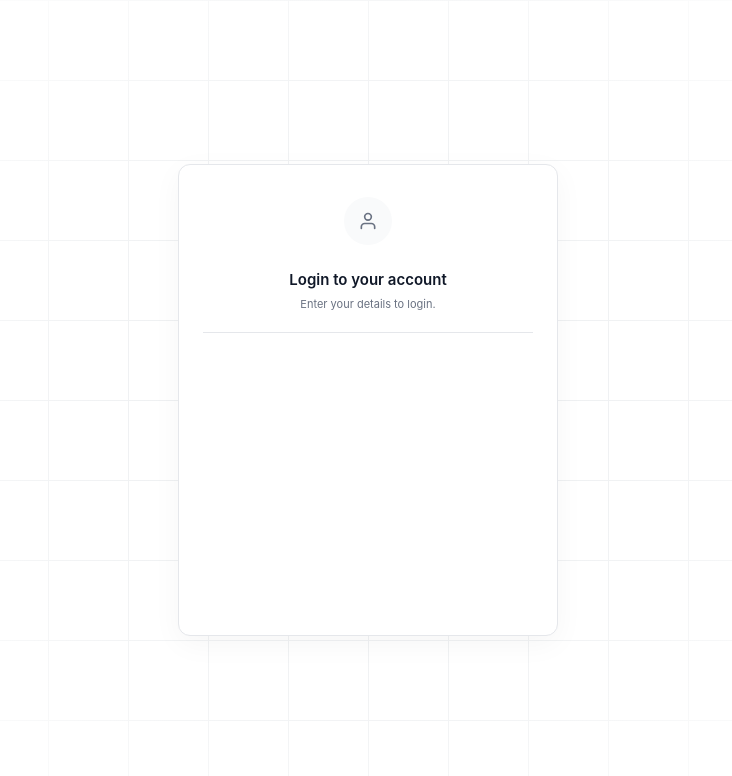
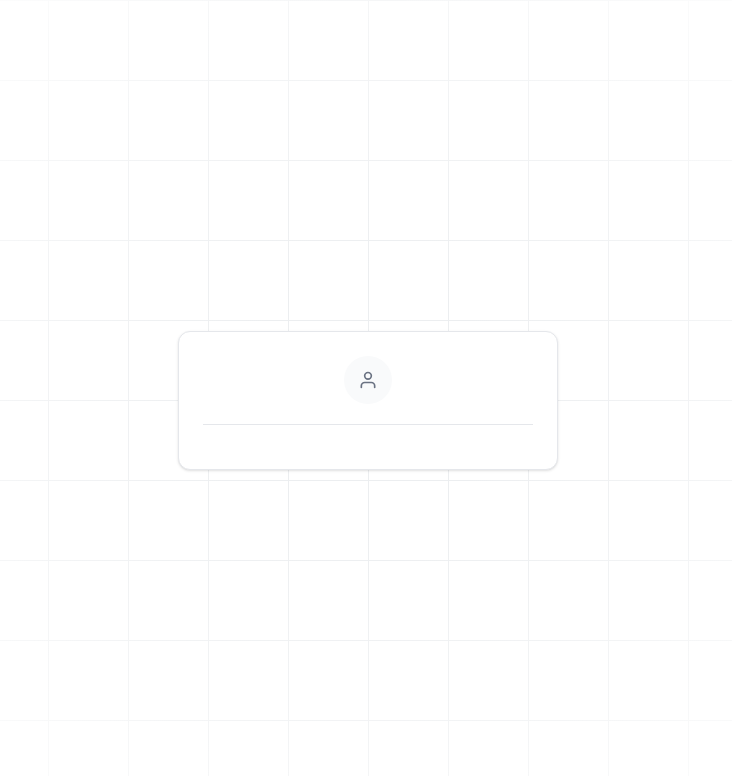
Before and after one commit to dieus-code/apex, a React (Vite) app: page / in a window 1280 px wide. Shown: the top 776 px of the page, without its empty margins (272-1004 px from the left). Built offline with nearby package versions, Linux system fonts and the light colour scheme.

Commit message:
Fixes to card component

```diff
--- a/src/App.tsx
+++ b/src/App.tsx
@@ -1,12 +1,14 @@
-import LoginCard from "./components/LoginCard";
+import AuthCard from "./components/AuthCard";
 import GridBackground from "./components/GridBackground";
 
 function App() {
   return (
     <GridBackground>
-      <div className="flex min-h-screen items-center justify-center px-4">
-        <LoginCard />
-      </div>
+      <main className="flex min-h-screen items-center justify-center p-4">
+        <AuthCard>
+          {/* Page-specific auth content will go here */}
+        </AuthCard>
+      </main>
     </GridBackground>
   );
 }
--- /dev/null
+++ b/src/components/AuthCard.tsx
@@ -0,0 +1,25 @@
+import type { ReactNode } from "react";
+import { FiUser } from "react-icons/fi";
+
+type AuthCardProps = {
+  children?: ReactNode;
+};
+
+const AuthCard = ({ children }: AuthCardProps) => {
+  return (
+    <div className="w-full max-w-[380px] rounded-xl border border-gray-200 bg-white p-6 shadow-sm">
+      {/* Icon */}
+      <div className="mx-auto mb-5 flex h-12 w-12 items-center justify-center rounded-full bg-gray-50">
+        <FiUser className="h-5 w-5 text-gray-500" />
+      </div>
+
+      {/* Divider */}
+      <div className="mb-5 h-px w-full bg-gray-200" />
+
+      {/* Page-specific content */}
+      {children}
+    </div>
+  );
+};
+
+export default AuthCard;
--- a/src/components/LoginCard.tsx
+++ /dev/null
@@ -1,40 +0,0 @@
-import { FiUser } from "react-icons/fi";
-
-const LoginCard = () => {
-  return (
-    <div
-      className="
-        w-full max-w-[380px]
-        rounded-xl
-        border border-gray-200
-        bg-white
-        px-6 py-8
-        shadow-[0_8px_30px_rgba(0,0,0,0.04)]
-      "
-    >
-      {/* Icon space */}
-      <div className="mx-auto mb-6 flex h-12 w-12 items-center justify-center rounded-full bg-gray-50">
-        <FiUser className="h-5 w-5 text-gray-500" />
-      </div>
-
-      {/* Card heading */}
-      <div className="text-center">
-        <h1 className="text-[15px] font-semibold text-gray-900">
-          Login to your account
-        </h1>
-
-        <p className="mt-1 text-[11px] text-gray-500">
-          Enter your details to login.
-        </p>
-      </div>
-
-      {/* Divider */}
-      <div className="my-5 h-px w-full bg-gray-200" />
-
-      {/* Space reserved for the rest of the login form */}
-      <div className="min-h-[250px]" />
-    </div>
-  );
-};
-
-export default LoginCard;
```
